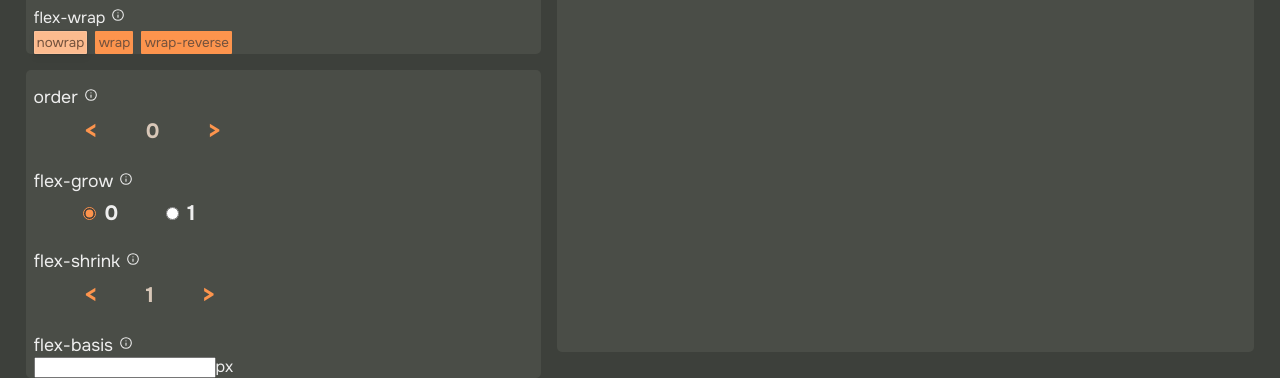
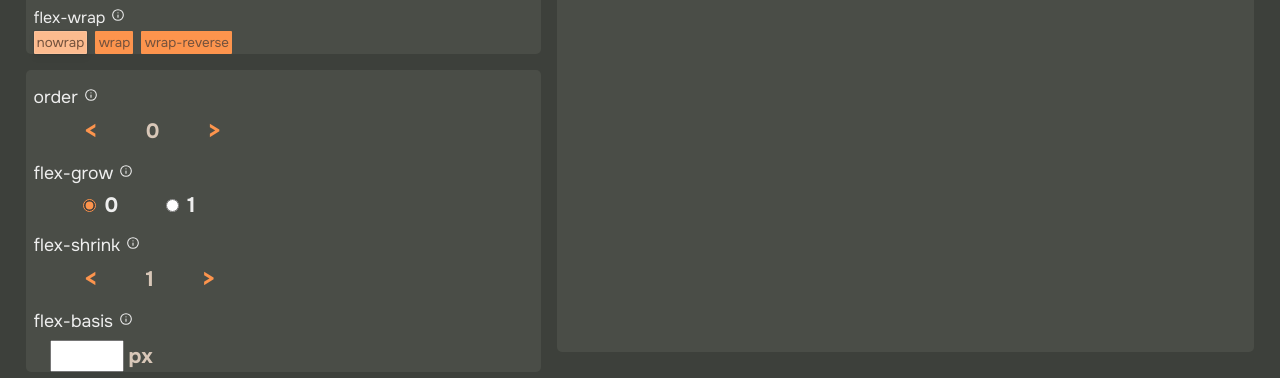
Before and after one commit to Jnwyk/display-tutorial, a React (Vite) app: page / in a window 1280 px wide. Shown: the part 432-810 px from the top of the page. Built offline with nearby package versions, Linux system fonts and the light colour scheme; a web font is replaced by a local one.

Commit message:
add custom hook to change property

```diff
--- /dev/null
+++ b/data/blockArray.js
@@ -0,0 +1 @@
+export const blockArray = [1, 2, 3, 4];
--- a/src/App.jsx
+++ b/src/App.jsx
@@ -1,32 +1,21 @@
 import { useState, useRef, useEffect } from 'react';
+import useChangeProperty from './hooks/useChangeProperty';
 import BlockContainer from './BlockContainer';
 import ContainerProperties from './ContainerProperties';
 import ChildProperties from './ChildProperties';
 import FlexboxModule from './FlexboxModule';
 import ContainerWidth from './ContainerWidth';
+import InfoModal from './InfoModal';
 import { InfoContextProvider } from './store/InfoContext';
-import InfoModal from './InfoModal';
-
-const numberArray = [1, 2, 3, 4];
+import { blockArray } from '../data/blockArray';
 
 export default function App() {
-  const [flexboxProperties, setFlexboxProperties] = useState({
-    display: 'flex',
-    flexDirection: 'row',
-    justifyContent: 'flex-start',
-    alignItems: 'flex-start',
-    flexWrap: 'flex-direction',
-  });
-  const [flexboxChildProperties, setFlexboxChildProperties] = useState({
-    order: numberArray[0] - 1,
-    flexGrow: 0,
-    flexBasis: '1%',
-    flexShrink: 1,
-  });
   const [displayContainerWidth, setDisplayContainerWidth] = useState(null);
   const [initialWidth, setInitialWidth] = useState(null);
   const [displayFlexGrow, setDisplayFlexGrow] = useState(1);
   const displayRef = useRef(null);
+  const [flexboxProperties, flexboxChildProperties, setChangeProperty] =
+    useChangeProperty(null, null, null);
 
   useEffect(() => {
     if (displayRef.current) {
@@ -34,86 +23,15 @@ export default function App() {
     }
   }, []);
 
-  const handlePropertyValueChange = (property, value) => {
-    switch (property) {
-      case 'display':
-        setFlexboxProperties((prevValue) => {
-          if (prevValue.display === 'flex')
-            return { ...prevValue, display: 'block' };
-          else return { ...prevValue, display: 'flex' };
-        });
-        break;
-      case 'flex-direction':
-        setFlexboxProperties((prevValue) => ({
-          ...prevValue,
-          flexDirection: value,
-        }));
-        break;
-      case 'justify-content':
-        setFlexboxProperties((prevValue) => ({
-          ...prevValue,
-          justifyContent: value,
-        }));
-        break;
-      case 'align-items':
-        setFlexboxProperties((prevValue) => ({
-          ...prevValue,
-          alignItems: value,
-        }));
-        break;
-      case 'flex-wrap':
-        setFlexboxProperties((prevValue) => ({
-          ...prevValue,
-          flexWrap: value,
-        }));
-        break;
-    }
-  };
-
-  const handleChildPropertyValueChange = (property, value) => {
-    console.log(property, value);
-    switch (property) {
-      case 'order':
-        setFlexboxChildProperties((prevValue) => ({
-          ...prevValue,
-          order: value,
-        }));
-        break;
-      case 'flex-grow':
-        setFlexboxChildProperties((prevValue) => ({
-          ...prevValue,
-          flexGrow: value,
-        }));
-        break;
-      case 'flex-basis':
-        setFlexboxChildProperties((prevValue) => ({
-          ...prevValue,
-          flexBasis: value + 'px',
-        }));
-        break;
-      case 'flex-shrink':
-        if (value >= 0) {
-          setFlexboxChildProperties((prevValue) => ({
-            ...prevValue,
-            flexShrink: value,
-          }));
-        }
-        break;
-    }
-  };
-
   const handleWidthChange = (newWidth) => {
     setDisplayContainerWidth(newWidth);
     setDisplayFlexGrow(0);
   };
-
   return (
     <InfoContextProvider>
       <div className="general__container">
         <div className="properties__container">
-          <FlexboxModule
-            handleOnPropertyValueChange={handlePropertyValueChange}
-          />
+          <FlexboxModule handleOnPropertyValueChange={setChangeProperty} />
           {displayRef.current && (
             <ContainerWidth
               handleSliderChange={handleWidthChange}
@@ -121,10 +39,10 @@ export default function App() {
             />
           )}
           <ContainerProperties
-            handleOnPropertyValueChange={handlePropertyValueChange}
+            handleOnPropertyValueChange={setChangeProperty}
           />
           <ChildProperties
-            handleOnPropertyValueChange={handleChildPropertyValueChange}
+            handleOnPropertyValueChange={setChangeProperty}
             childStyling={flexboxChildProperties}
           />
         </div>
@@ -133,8 +51,8 @@ export default function App() {
           displayFlexGrow={displayFlexGrow}
           flexboxContainerProperties={flexboxProperties}
           flexboxChildProperties={flexboxChildProperties}
-          numberArray={numberArray}
-          handleOnPropertyValueChange={handleChildPropertyValueChange}
+          numberArray={blockArray}
+          handleOnPropertyValueChange={setChangeProperty}
           containerWidth={displayContainerWidth}
         />
       </div>
--- a/src/BlockContainer.jsx
+++ b/src/BlockContainer.jsx
@@ -14,7 +14,7 @@ export default function BlockContainer({
 
   const handleRectangleOnClick = (number) => {
     setActiveRectangle(number);
-    handleOnPropertyValueChange('order', number - 1);
+    handleOnPropertyValueChange('child', 'order', number - 1);
   };
   return (
     <div
@@ -30,6 +30,7 @@ export default function BlockContainer({
         flexGrow: displayFlexGrow,
       }}
     >
+      {console.log(numberArray)}
       {numberArray.map((block) => (
         <Block
           key={block}
--- a/src/ChildProperties.jsx
+++ b/src/ChildProperties.jsx
@@ -12,11 +12,12 @@ export default function ChildProperties({
 
   const handlleRadioInputChange = (value) => {
     setCheckedRadioInput(value);
-    handleOnPropertyValueChange('flex-grow', value);
+    handleOnPropertyValueChange('child', 'flex-grow', value);
   };
 
   return (
-    <div className="container_properties__container">
+    <div className="container_properties__container child">
+      <div className="container_properties__row">
         <ChildProperty propertyName="order">
           <SwiftButton
             property="order"
@@ -42,6 +43,8 @@ export default function ChildProperties({
             />
           </div>
         </ChildProperty>
+      </div>
+      <div className="container_properties__row">
         <ChildProperty propertyName="flex-shrink">
           <SwiftButton
             property="flex-shrink"
@@ -56,8 +59,9 @@ export default function ChildProperties({
             value={100}
             handleOnBlur={handleOnPropertyValueChange}
           />
-        <span>px</span>
+          <span className="input_unit">px</span>
         </ChildProperty>
+      </div>
     </div>
   );
 }
--- a/src/ChildProperty.jsx
+++ b/src/ChildProperty.jsx
@@ -2,7 +2,7 @@ import InfoButton from './InfoButton';
 
 export default function ChildProperty({ children, propertyName }) {
   return (
-    <div className="property_container">
+    <div className="property_container child-properties">
       <div>
         <span className="property_label">{propertyName}</span>
         <InfoButton property={propertyName} />
--- a/src/FlexboxModule.jsx
+++ b/src/FlexboxModule.jsx
@@ -5,7 +5,7 @@ export default function FlexboxModule({ handleOnPropertyValueChange }) {
 
   const handleInputChange = () => {
     setCheckboxActive((prev) => !prev);
-    handleOnPropertyValueChange('display', 'flex');
+    handleOnPropertyValueChange('parent', 'display', 'flex');
   };
   return (
     <div className="flexbox__container">
--- a/src/Input.jsx
+++ b/src/Input.jsx
@@ -1,7 +1,7 @@
 import { useState } from 'react';
 
 export default function Input({
-  className,
+  className = '',
   startingValue,
   property,
   handleOnBlur,
@@ -13,8 +13,9 @@ export default function Input({
   };
   return (
     <input
+      name={property}
       className={`input ${className}`}
-      onBlur={() => handleOnBlur(property, widthValue)}
+      onBlur={() => handleOnBlur('child', property, widthValue)}
       onChange={(e) => handleOnChange(e.target.value)}
       value={widthValue || ''}
     />
--- a/src/Selector.jsx
+++ b/src/Selector.jsx
@@ -9,7 +9,7 @@ export default function Selector({
   const [isButtonActive, setIsButtonActive] = useState(0);
 
   const handleButtonClick = (property, buttonIndex) => {
-    handleOnPropertyValueChange(cssProperty, property);
+    handleOnPropertyValueChange('parent', cssProperty, property);
     setIsButtonActive(buttonIndex);
   };
 
--- /dev/null
+++ b/src/hooks/useChangeProperty.js
@@ -0,0 +1,95 @@
+import { useState } from 'react';
+import { blockArray } from '../../data/blockArray';
+
+export default function useChangeProperty() {
+  const [flexboxProperties, setFlexboxProperties] = useState({
+    display: 'flex',
+    flexDirection: 'row',
+    justifyContent: 'flex-start',
+    alignItems: 'flex-start',
+    flexWrap: 'flex-direction',
+  });
+  const [flexboxChildProperties, setFlexboxChildProperties] = useState({
+    order: blockArray[0] - 1,
+    flexGrow: 0,
+    flexBasis: '1%',
+    flexShrink: 1,
+  });
+
+  const handlePropertyChange = (element, property, value) => {
+    if (element === 'parent') {
+      changePropertyValue(property, value);
+    } else if (element === 'child') {
+      changeChildPropertyValue(property, value);
+    }
+  };
+
+  function changePropertyValue(property, value) {
+    switch (property) {
+      case 'display':
+        setFlexboxProperties((prevValue) => {
+          if (prevValue.display === 'flex')
+            return { ...prevValue, display: 'block' };
+          else return { ...prevValue, display: 'flex' };
+        });
+        break;
+      case 'flex-direction':
+        setFlexboxProperties((prevValue) => ({
+          ...prevValue,
+          flexDirection: value,
+        }));
+        break;
+      case 'justify-content':
+        setFlexboxProperties((prevValue) => ({
+          ...prevValue,
+          justifyContent: value,
+        }));
+        break;
+      case 'align-items':
+        setFlexboxProperties((prevValue) => ({
+          ...prevValue,
+          alignItems: value,
+        }));
+        break;
+      case 'flex-wrap':
+        setFlexboxProperties((prevValue) => ({
+          ...prevValue,
+          flexWrap: value,
+        }));
+        break;
+    }
+  }
+
+  function changeChildPropertyValue(property, value) {
+    switch (property) {
+      case 'order':
+        setFlexboxChildProperties((prevValue) => ({
+          ...prevValue,
+          order: value,
+        }));
+        break;
+      case 'flex-grow':
+        setFlexboxChildProperties((prevValue) => ({
+          ...prevValue,
+          flexGrow: value,
+        }));
+        break;
+      case 'flex-basis':
+        setFlexboxChildProperties((prevValue) => ({
+          ...prevValue,
+          flexBasis: value + 'px',
+        }));
+        break;
+      case 'flex-shrink':
+        if (value >= 0) {
+          setFlexboxChildProperties((prevValue) => ({
+            ...prevValue,
+            flexShrink: value,
+          }));
+        }
+        break;
+    }
+  }
+
+  return [flexboxProperties, flexboxChildProperties, handlePropertyChange];
+}
--- a/src/index.css
+++ b/src/index.css
@@ -80,6 +80,11 @@ html {
   flex: 1;
 }
 
+/* .container_properties__container.child {
+  display: grid;
+  grid-template-columns: 50% 50%;
+} */
+
 .block__container.active.no-transition {
   transition: none !important;
 }
@@ -144,7 +149,8 @@ html {
   margin: 1.5rem 0.5rem 0 0.5rem;
 }
 
-.property_container:first-child {
+.property_container:first-child,
+.property_container.child-properties {
   margin-top: 1rem;
 }
 
@@ -262,3 +268,25 @@ html {
   border: none;
   cursor: pointer;
 }
+
+.input {
+  color: #74523d;
+  font-size: 1.3rem;
+  font-weight: 700;
+  text-align: right;
+  width: 15%;
+  padding: 1px 4px;
+  margin-left: 16px;
+  margin-top: 0.5rem;
+}
+
+.input:focus {
+  outline: none;
+}
+
+.input_unit {
+  margin-left: 4px;
+  font-size: 1.3rem;
+  font-weight: 700;
+  color: #d8c7b8;
+}
```
Also changed, not shown: src/SwiftButton.jsx (+6 -2 lines). Lines whose indentation alone changed are shown as unchanged.
